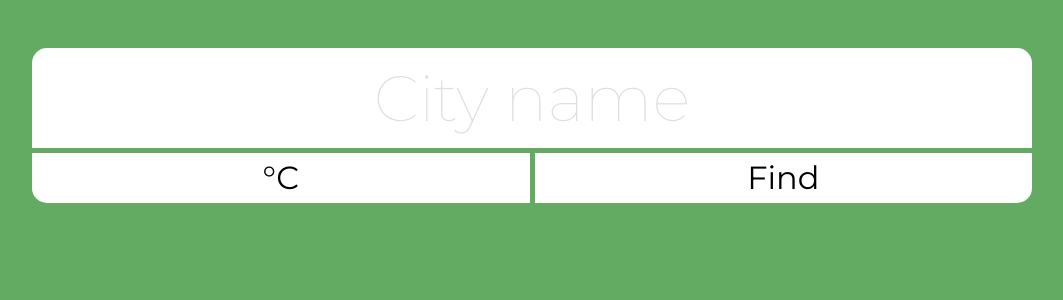
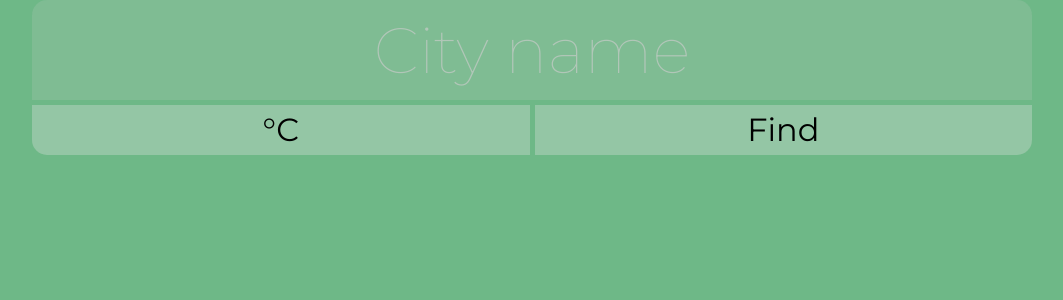
Before and after one commit to jusgra/react-weather-app, a React (Create React App) app: page / in a window 1280 px wide. Shown: the top 300 px of the page, without its empty margins (108-1171 px from the left). Built offline with nearby package versions, Linux system fonts and the light colour scheme; a web font is replaced by a local one.

Commit message:
added toast

```diff
--- a/package.json
+++ b/package.json
@@ -3,6 +3,9 @@
   "version": "0.1.0",
   "private": true,
   "dependencies": {
+    "@emotion/react": "^11.11.0",
+    "@emotion/styled": "^11.11.0",
+    "@mui/material": "^5.13.2",
     "@testing-library/jest-dom": "^5.16.5",
     "@testing-library/react": "^13.4.0",
     "@testing-library/user-event": "^13.5.0",
@@ -11,6 +14,7 @@
     "react-bootstrap": "^2.7.4",
     "react-dom": "^18.2.0",
     "react-scripts": "5.0.1",
+    "react-toastify": "^9.1.3",
     "web-vitals": "^2.1.4"
   },
   "scripts": {
--- a/public/styles.css
+++ b/public/styles.css
@@ -1,21 +1,33 @@
 body,
 html {
     font-family: Montserrat, sans-serif;
-    background-color: rgb(99, 170, 99);
+    background-color: rgb(110, 184, 135);
     /* background-size: cover;
     background-image: url("https://images.pexels.com/photos/2114014/pexels-photo-2114014.jpeg?cs=srgb&dl=pexels-magda-ehlers-2114014.jpg&fm=jpg"); */
 }
 
+/* .bg-image {
+    width: 100vw;
+    height: 100vh;
+    position: absolute;
+    filter: blur(4px);
+    z-index: -1;
+    background-size: cover;
+    background-image: url("https://images.pexels.com/photos/2114014/pexels-photo-2114014.jpeg?cs=srgb&dl=pexels-magda-ehlers-2114014.jpg&fm=jpg");
+
+} */
 
 
-button {
+
+.unitButton,
+.submitButton {
     width: 497.5px;
     height: 50px;
     margin: 5px;
     font-size: 2rem;
     text-align: center;
     background-color: white;
-    /* background-color: rgba(223, 223, 223, 0.329); */
+    background-color: rgba(223, 223, 223, 0.329);
     font-family: Montserrat, sans-serif;
     border: none;
     padding: 0;
@@ -35,11 +47,9 @@ button {
     border-radius: 0 0 15px 0;
 }
 
-form {
-    margin-top: 3rem;
-}
 
 input {
+    margin-top: 500px;
     font-family: Montserrat, sans-serif;
     color: rgba(250, 53, 53, 0.671);
     /* caret-color: transparent; */
@@ -54,7 +64,7 @@ input {
     border: none;
     display: block;
     background-color: white;
-    /* background-color: rgba(204, 204, 204, 0.178); */
+    background-color: rgba(204, 204, 204, 0.178);
 }
 
 input:focus {
@@ -88,6 +98,11 @@ p {
 .timeP {
     display: block;
     margin: auto;
+    width: 600px;
     font-family: 'Space Mono', monospace;
     font-size: 5rem;
 }
+
+.Toastify__toast--error {
+    width: 350px;
+}
--- a/src/components/App.jsx
+++ b/src/components/App.jsx
@@ -1,18 +1,28 @@
 import React, { useEffect, useState, useRef } from "react";
 import Results from "./Results";
+import { ToastContainer, toast } from "react-toastify";
+import "react-toastify/dist/ReactToastify.css";
 
 function App() {
   const [resultsState, setResults] = useState({ city: "", temp: "", time: "", timezone: "0", units: "" });
   const [inputState, setInput] = useState({ city: "", units: "metric", unitName: "C" });
   const shouldEffect = useRef(false);
+  const toastOption = {
+    position: "top-center",
+    autoClose: 2000,
+    hideProgressBar: false,
+    closeOnClick: true,
+    pauseOnHover: false,
+    draggable: false,
+    progress: undefined,
+    theme: "colored",
+  };
 
   async function submitClick(e) {
-    console.log("request sent to API");
     e.preventDefault();
 
     const url = urlConstruct(inputState.city, inputState.units);
     let response = await fetch(url);
-
     if (response.ok) {
       setResults({ temp: "", time: "", city: "" });
       response = await response.json();
@@ -30,10 +40,12 @@ function App() {
         timezone: resTimezone,
         units: resUnit,
       });
-    } else {
-      console.log("inside response error -" + shouldEffect.current);
-      //if (shouldEffect.current) shouldEffect.current = !shouldEffect.current;
-      console.log("Response ERROR");
+    } else if (response.status === 400) {
+      console.log(response.status);
+      toast.warning("Please provide a city name", toastOption);
+    } else if (response.status === 404) {
+      console.log(response.status);
+      toast.error("Sorry, we couldn't find that city 😞", toastOption);
     }
   }
 
@@ -64,7 +76,6 @@ function App() {
       return;
     }
     const int = setInterval(() => {
-      console.log("inside interval");
       setResults((prevRes) => {
         return {
           ...prevRes,
@@ -77,32 +88,10 @@ function App() {
     };
   });
 
-  // useEffect(() => {
-  //   if (!shouldEffect.current) {
-  //     return;
-  //   }
-  //   const int = runInterval();
-  //   return () => {
-  //     clearInterval(int);
-  //   };
-  // });
-
-  // function runInterval() {
-  //   setInterval(() => {
-  //     console.log("inside interval");
-  //     setResults((prevRes) => {
-  //       return {
-  //         ...prevRes,
-  //         time: getLocalTime(resultsState.timezone),
-  //       };
-  //     });
-  //   }, 1000);
-  // }
-
   return (
     <>
       {/* <div className="bg-image"></div> */}
-
+      <ToastContainer />
       <form onSubmit={submitClick}>
         <input
           onChange={handleTextChange}
@@ -138,15 +127,15 @@ function getLocalTime(timezone) {
   const offSet = timezone / 3600;
   const localHours = dateNow.getUTCHours() + offSet;
   dateNow.setHours(localHours);
-  return dateNow.toLocaleTimeString("en-GB");
+  return dateNow.toLocaleTimeString();
+  //return dateNow.toLocaleTimeString("en-GB");
 }
 
 function urlConstruct(city, unit) {
   const apiKey = process.env.REACT_APP_API_KEY;
   let urlFinal = "http://api.openweathermap.org/data/2.5/forecast?q=";
+  urlFinal += city + "&appid=" + apiKey + "&units=" + unit;
 
-  urlFinal += city;
-  urlFinal += "&appid=" + apiKey + "&units=" + unit;
   return urlFinal;
 }
 
```
Also changed, not shown: 1 other file (tests, documents, lock files or other folders).
